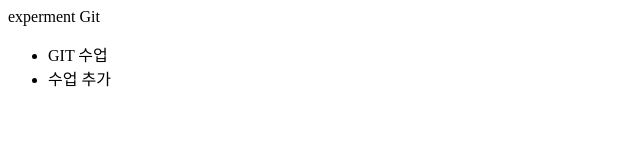
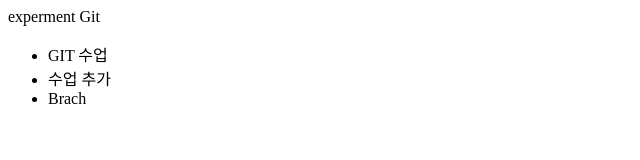
Before and after one commit to NSSDev/Tranning, a plain HTML site: page index.html in a window 1280 px wide. Shown: the full height of the page, 0-640 px from the left. Drawn offline with Linux system fonts and the light colour scheme.

Commit message:
브랜치 추

```diff
--- a/index.html
+++ b/index.html
@@ -7,5 +7,6 @@
     <ul>
          <li>GIT 수업</li>
          <li>수업 추가</li>
+         <li>Brach</li>
     </ul>
 </body>
```
